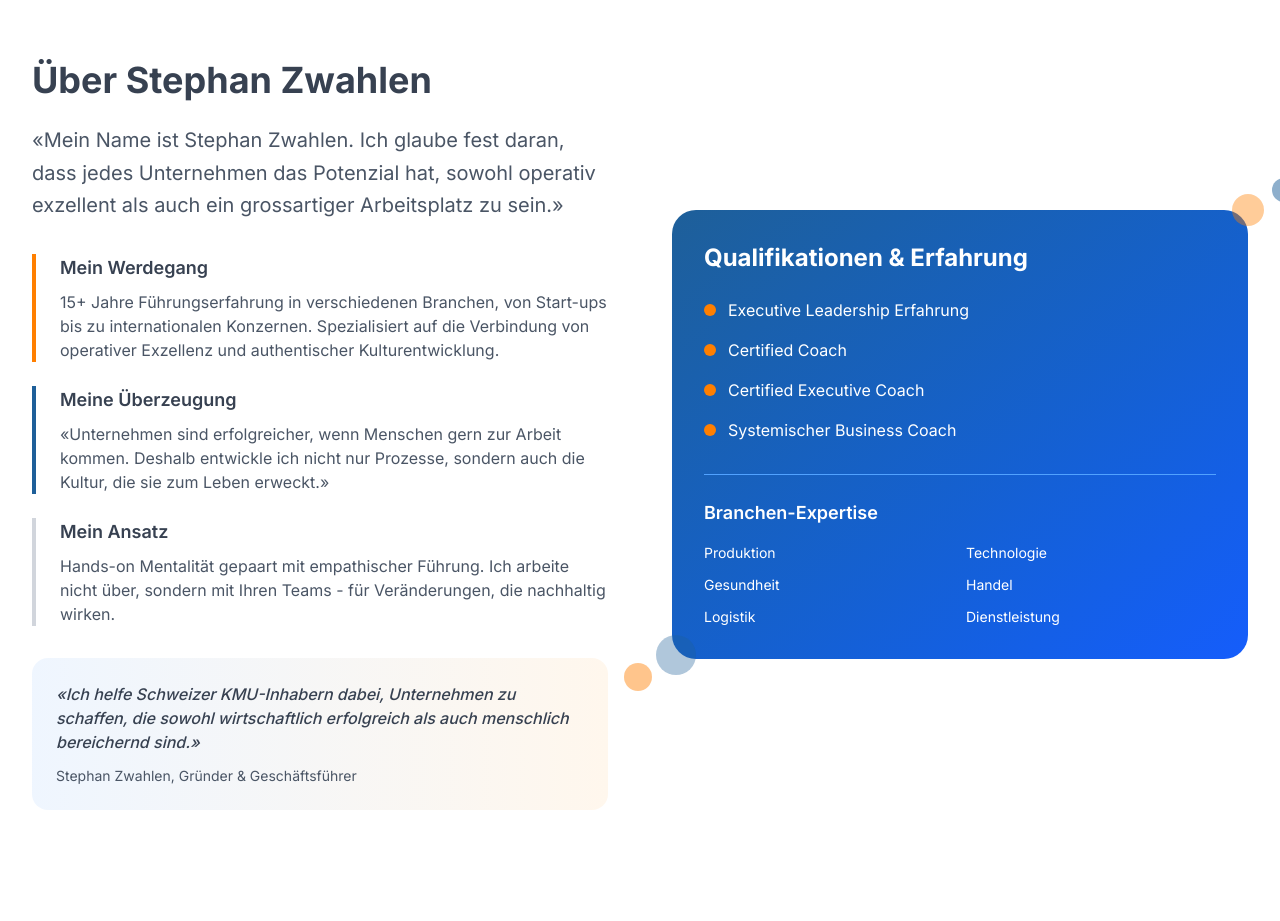
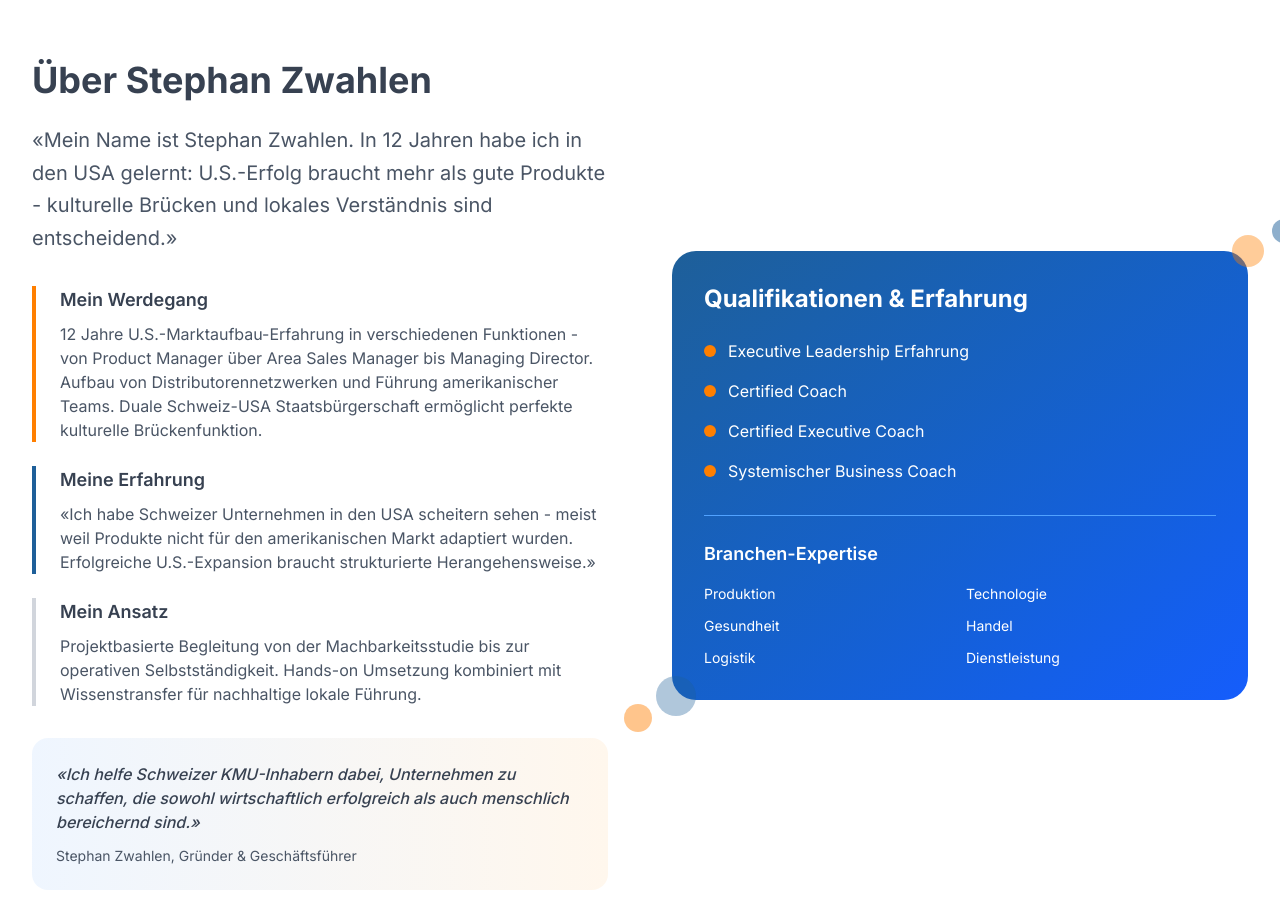
Before and after one commit to mtn-mover/aversis_web, a Next.js app: page / in a window 1280 px wide. Shown: the part 3100-4021 px from the top of the page. Built offline with nearby package versions, Linux system fonts and the light colour scheme.

Commit message:
Update Stephan Zwahlen section with U.S. market focus and experience

```diff
--- a/src/app/page.tsx
+++ b/src/app/page.tsx
@@ -374,32 +374,28 @@ export default function Home() {
                 Über Stephan Zwahlen
               </h2>
               <p className="text-xl text-gray-600 mb-8 leading-relaxed">
-                &laquo;Mein Name ist Stephan Zwahlen. Ich glaube fest daran, dass jedes Unternehmen
-                das Potenzial hat, sowohl operativ exzellent als auch ein grossartiger Arbeitsplatz zu sein.&raquo;
+                &laquo;Mein Name ist Stephan Zwahlen. In 12 Jahren habe ich in den USA gelernt: U.S.-Erfolg braucht mehr als gute Produkte - kulturelle Brücken und lokales Verständnis sind entscheidend.&raquo;
               </p>
 
               <div className="space-y-6">
                 <div className="border-l-4 border-aversis-orange pl-6">
                   <h3 className="text-lg font-semibold text-aversis-dark mb-2">Mein Werdegang</h3>
                   <p className="text-gray-600">
-                    15+ Jahre Führungserfahrung in verschiedenen Branchen, von Start-ups bis zu internationalen Konzernen.
-                    Spezialisiert auf die Verbindung von operativer Exzellenz und authentischer Kulturentwicklung.
+                    12 Jahre U.S.-Marktaufbau-Erfahrung in verschiedenen Funktionen - von Product Manager über Area Sales Manager bis Managing Director. Aufbau von Distributorennetzwerken und Führung amerikanischer Teams. Duale Schweiz-USA Staatsbürgerschaft ermöglicht perfekte kulturelle Brückenfunktion.
                   </p>
                 </div>
 
                 <div className="border-l-4 border-aversis-blue pl-6">
-                  <h3 className="text-lg font-semibold text-aversis-dark mb-2">Meine Überzeugung</h3>
+                  <h3 className="text-lg font-semibold text-aversis-dark mb-2">Meine Erfahrung</h3>
                   <p className="text-gray-600">
-                    &laquo;Unternehmen sind erfolgreicher, wenn Menschen gern zur Arbeit kommen.
-                    Deshalb entwickle ich nicht nur Prozesse, sondern auch die Kultur, die sie zum Leben erweckt.&raquo;
+                    &laquo;Ich habe Schweizer Unternehmen in den USA scheitern sehen - meist weil Produkte nicht für den amerikanischen Markt adaptiert wurden. Erfolgreiche U.S.-Expansion braucht strukturierte Herangehensweise.&raquo;
                   </p>
                 </div>
 
                 <div className="border-l-4 border-gray-300 pl-6">
                   <h3 className="text-lg font-semibold text-aversis-dark mb-2">Mein Ansatz</h3>
                   <p className="text-gray-600">
-                    Hands-on Mentalität gepaart mit empathischer Führung.
-                    Ich arbeite nicht über, sondern mit Ihren Teams - für Veränderungen, die nachhaltig wirken.
+                    Projektbasierte Begleitung von der Machbarkeitsstudie bis zur operativen Selbstständigkeit. Hands-on Umsetzung kombiniert mit Wissenstransfer für nachhaltige lokale Führung.
                   </p>
                 </div>
               </div>
```
Also changed, not shown: public/images/Steph_low res.jpg (added).
